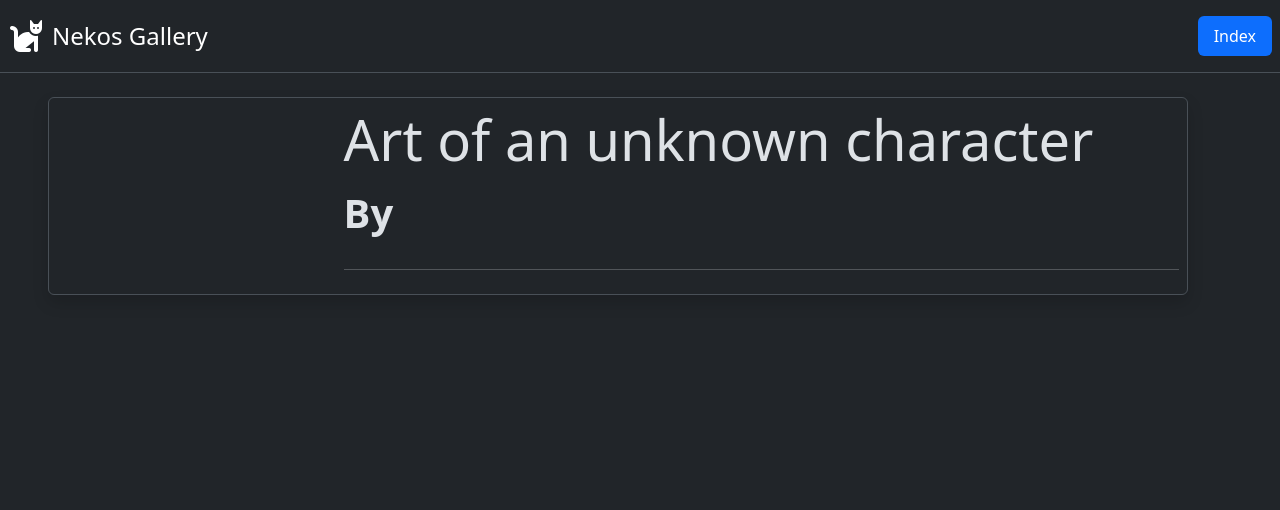
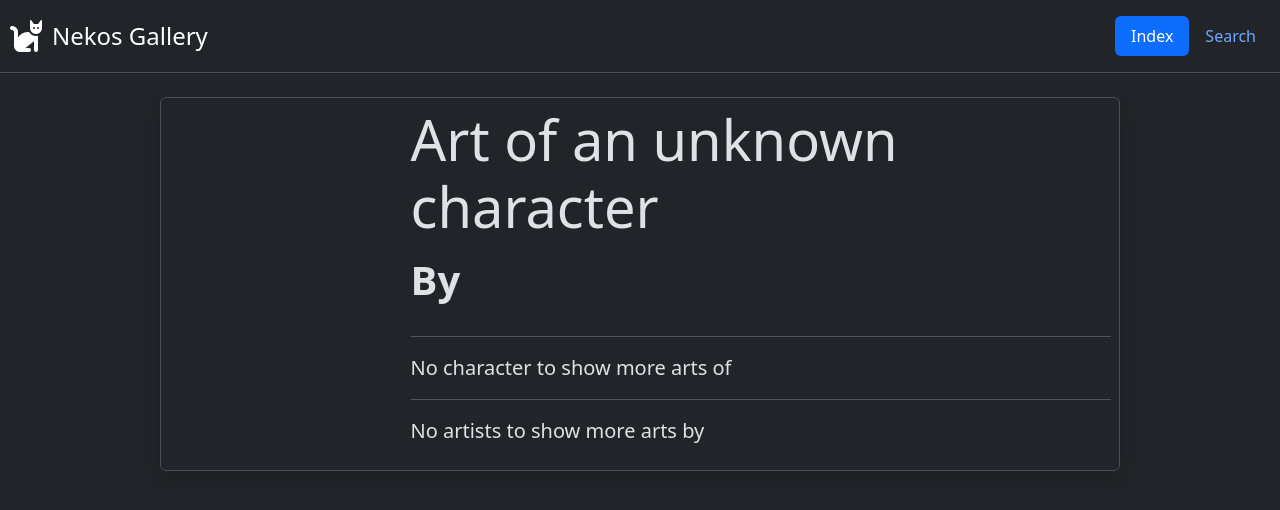
Before and after one commit to Vinermy/NekosGallery, a Django app: page /image/1 in a window 1280 px wide. Shown: the top 510 px of the page. Run offline with Django 5.2, Linux system fonts and the light colour scheme; data that the repository does not hold is empty; parts of the project's set-up code (start-up, migrations or seed data) failed here and were passed over; some libraries are stand-ins or nearby versions.

Commit message:
Added search page and filtering form

```diff
--- a/nekos_app/urls.py
+++ b/nekos_app/urls.py
@@ -1,4 +1,4 @@
-from django.urls import path
+from django.urls import path, re_path
 
 from nekos_app import views
 
@@ -7,5 +7,6 @@
     path('image/<int:id>', views.image, name='image'),
     path('random_girl', views.random_girl, name='random_girl'),
     path('character_arts/<int:id>', views.character_arts, name='character_arts'),
-    path('search', views.search, name='search')
+    path('artist_arts/<int:id>', views.artist_arts, name='artist_arts'),
+    re_path(r'search/?', views.search, name='search')
 ]
--- a/nekos_app/views.py
+++ b/nekos_app/views.py
@@ -43,6 +43,7 @@
         "image": image['image_url'],
         "tags": [tag['name'] for tag in image['tags']],
         "artist": image['artist']['name'] if image['artist'] is not None else None,
+        "artist_id": image['artist']['id'] if image['artist'] is not None else -1,
         "characters": image['characters'][0]['name'] if image['characters'] else None,
     }
     return render(request, "image.html", ctx)
@@ -59,5 +60,26 @@
     }
     return render(request, "blocks/character_arts.html", ctx)
 
+def artist_arts(request, id):
+    data = req.get(f"https://api.nekosapi.com/v3/images",
+                   params={
+                       "artist": [id],
+                       "limit": 10
+                   }).json()
+
+    ctx = {
+        "images": [image['sample_url'] for image in data['items']]
+    }
+    return render(request, "blocks/character_arts.html", ctx)
+
 def search(request: HttpRequest):
-    return render(request, "search.html")
+    tags = req.get("https://api.nekosapi.com/v3/images/tags").json()["items"]
+    characters = req.get("https://api.nekosapi.com/v3/characters").json()["items"]
+    artists = req.get("https://api.nekosapi.com/v3/artists").json()["items"]
+    ctx = {
+        "tags": sorted(tags, key=lambda x: x["name"]),
+        "characters": sorted(characters, key=lambda x: x["name"]),
+        "artists": sorted(artists, key=lambda x: x["name"]),
+    }
+
+    return render(request, "search.html", ctx)
--- a/templates/base.html
+++ b/templates/base.html
@@ -1,11 +1,5 @@
 <!doctype html>
 <html lang="en" data-bs-theme="dark">
-  <head>
-    <meta charset="utf-8">
-    <meta name="viewport" content="width=device-width, initial-scale=1">
-    <title>Bootstrap demo</title>
-    <link href="https://cdn.jsdelivr.net/npm/bootstrap@5.3.2/dist/css/bootstrap.min.css" rel="stylesheet" integrity="sha384-T3c6CoIi6uLrA9TneNEoa7RxnatzjcDSCmG1MXxSR1GAsXEV/Dwwykc2MPK8M2HN" crossorigin="anonymous">
-  </head>
 <body>
 <script src="https://cdn.jsdelivr.net/npm/bootstrap@5.3.2/dist/js/bootstrap.bundle.min.js" integrity="sha384-C6RzsynM9kWDrMNeT87bh95OGNyZPhcTNXj1NW7RuBCsyN/o0jlpcV8Qyq46cDfL" crossorigin="anonymous"></script>
 <script src="https://kit.fontawesome.com/f8ba39741a.js" crossorigin="anonymous"></script>
@@ -17,9 +11,19 @@
     </a>
 
     <ul class="nav nav-pills me-2">
-        <li class="nav-item"><a href="#" class="nav-link active" aria-current="page">Index</a></li>
+        <li class="nav-item"><a href="{% url 'index' %}" class="nav-link active" aria-current="page">Index</a></li>
+        <li class="nav-item"><a href="{% url 'search' %}" class="nav-link" aria-current="page">Search</a></li>
     </ul>
 </header>
+<div class="d-flex flex-column justify-content-center">
     {% block content %}{% endblock content %}
+</div>
+
 </body>
+<head>
+    <meta charset="utf-8">
+    <meta name="viewport" content="width=device-width, initial-scale=1">
+    <title>Bootstrap demo</title>
+    <link href="https://cdn.jsdelivr.net/npm/bootstrap@5.3.2/dist/css/bootstrap.min.css" rel="stylesheet" integrity="sha384-T3c6CoIi6uLrA9TneNEoa7RxnatzjcDSCmG1MXxSR1GAsXEV/Dwwykc2MPK8M2HN" crossorigin="anonymous">
+  </head>
 </html>
--- a/templates/blocks/image_card.html
+++ b/templates/blocks/image_card.html
@@ -1,11 +1,11 @@
 <div class="d-flex flex-column">
-    <img src="{{ thumbnail_url }}" class="img-fluid rounded" alt="">
+    <img src="{{ thumbnail_url }}" class="img-fluid rounded" alt="" style="height: 40vh">
     <div class="d-flex flex-row justify-content-between mb-2">
         <span class="text-secondary">Character(s):</span>
         {% if characters is None %}
-            <span class="text-secondary fw-bold">No characters specified</span>
+            <span class="text-secondary fw-bold text-end">No characters specified</span>
         {% else %}
-            <span class="text-primary fw-bold">{{ characters }}</span>
+            <span class="text-primary fw-bold text-end">{{ characters }}</span>
         {% endif %}
     </div>
 
--- a/templates/image.html
+++ b/templates/image.html
@@ -1,7 +1,7 @@
 {% extends 'base.html' %}
 
 {% block content %}
-	<div class="container rounded border border-all shadow mx-5 p-2">
+	<div class="container rounded border border-all shadow w-75 p-2">
         <div class="row">
             <div class="col-3">
                 <img src="{{ image }}" class="img-fluid rounded mb-2" alt="">
@@ -34,8 +34,23 @@
                             <strong role="status">Loading...</strong>
                             <div class="spinner-border ms-auto" aria-hidden="true"></div>
                         </div>
+                    {% else %}
+                        <p class="fs-5">No character to show more arts of</p>
                     {% endif %}
                 </div>
+                <hr>
+                <div>
+                    {% if artist %}
+                        <p class="fs-5">More arts by {{ artist }}:</p>
+                        <div class="d-flex flex-row overflow-x-hidden" hx-trigger="load" hx-get="/artist_arts/{{ artist_id }}" hx-swap="innerHTML">
+                            <strong role="status">Loading...</strong>
+                            <div class="spinner-border ms-auto" aria-hidden="true"></div>
+                        </div>
+                    {% else %}
+                        <p class="fs-5">No artists to show more arts by</p>
+                    {% endif %}
+                </div>
+
             </div>
         </div>
     </div>
```
Also changed, not shown: templates/index.html (+6 -6 lines), templates/search.html (+68 -0 lines). Lines whose indentation alone changed are shown as unchanged.
